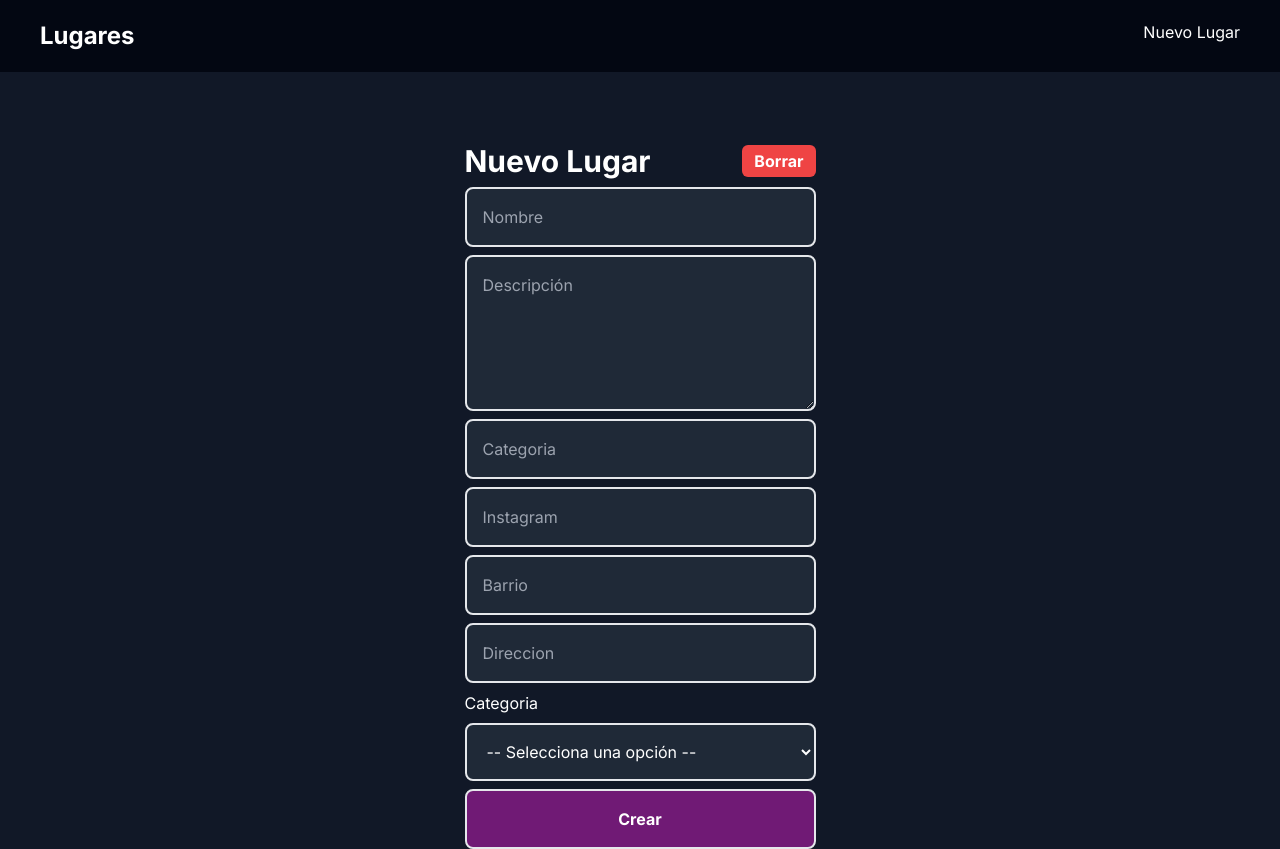
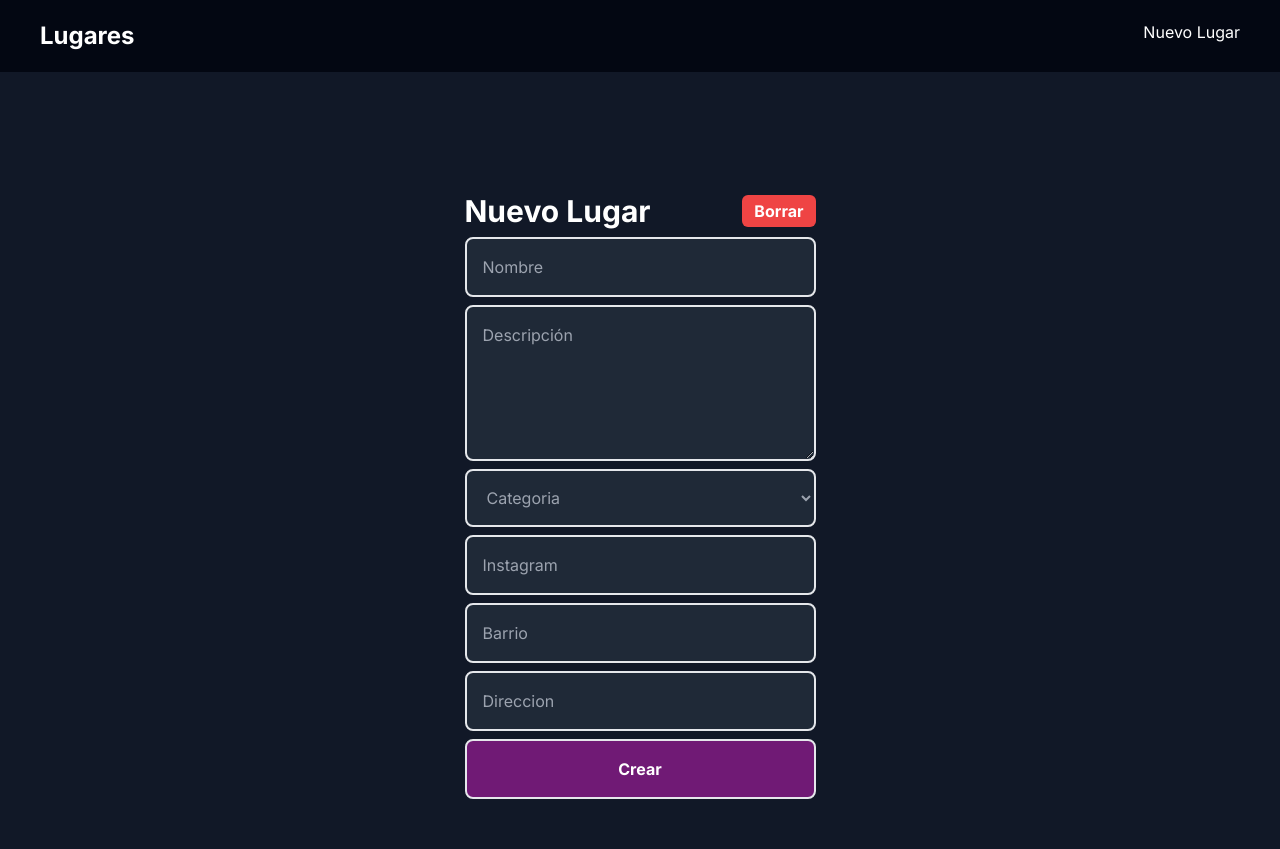
Before and after one commit to mmacchia11/lugares, a Next.js app: page /tasks/new in a window 1280 px wide. Built offline with nearby package versions, Linux system fonts and the light colour scheme.

Commit message:
se agrego input con categorias

```diff
--- a/src/app/tasks/new/page.tsx
+++ b/src/app/tasks/new/page.tsx
@@ -99,9 +99,9 @@ function FormPage() {
 
   }
   const handleChange = (
-    e:ChangeEvent<HTMLInputElement | HTMLTextAreaElement>
+    e: ChangeEvent<HTMLInputElement | HTMLTextAreaElement | HTMLSelectElement >
     ) => setNewTask({...newTask, [e.target.name]: e.target.value})
-
+    console.log(`preuba ${ JSON.stringify(newTask)}`)
   useEffect(() => {
     if(params.id){
       getTask()
@@ -139,10 +139,24 @@ function FormPage() {
             onChange={handleChange}
             value={newTask.description}
             ></textarea>
-            <input type="text" name="category" placeholder='Categoria' className='bg-gray-800 border-2 w-full p-4 rounded-lg'
+
+            <select
+            id="category"
+            name='category'
+            className='bg-gray-800 border-2 w-full p-4 rounded-lg text-gray-400'
             onChange={handleChange}
             value={newTask.category}
-            />
+            >
+              <option value="">Categoria</option>
+              <option value="Cocinar" className='text-white'>Cocinar</option>
+              <option value="Almuerzo/cena"className='text-white'>Almuerzo/cena</option>
+              <option value="Merendar"className='text-white'>Merendar</option>
+              <option value="Teatro"className='text-white'>Teatro</option>
+              <option value="Cine"className='text-white'>Cine</option>
+              <option value="Ver en app"className='text-white'>Ver en app</option>
+              <option value="Escapadas"className='text-white'>Escapadas</option>
+              <option value="Vacaciones"className='text-white'>Vacaciones</option>
+            </select>
             <input type="text" name="instagram" placeholder='Instagram' className='bg-gray-800 border-2 w-full p-4 rounded-lg'
             onChange={handleChange}
             value={newTask.instagram}
@@ -155,19 +169,7 @@ function FormPage() {
             onChange={handleChange}
             value={newTask.direccion}
             />
-            <label htmlFor="opciones">Categoria</label>
-          <select id="opciones" className='bg-gray-800 border-2 w-full p-4 rounded-lg' >
-          <option value="">-- Selecciona una opción --</option>
-          <option value="opcion1">Cocinar</option>
-          <option value="opcion2">Almuerzo/cena</option>
-          <option value="opcion3">Merendar</option>
-          <option value="opcion4">Teatro</option>
-          <option value="opcion5">Cine</option>
-          <option value="opcion6">Ver en app</option>
-          <option value="opcion7">Escapadas</option>
-          <option value="opcion8">Vacaciones</option>
 
-          </select>
             <button
             type='submit'
             className='bg-fuchsia-900 text-white font-bold px-2 py-4 rounded-lg border-2'>
```
